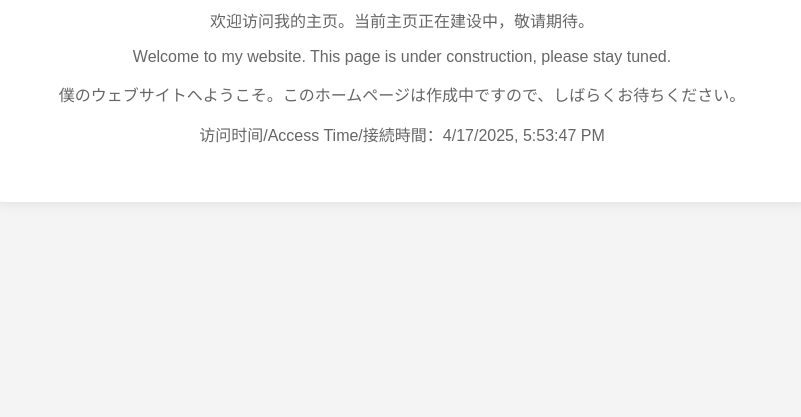
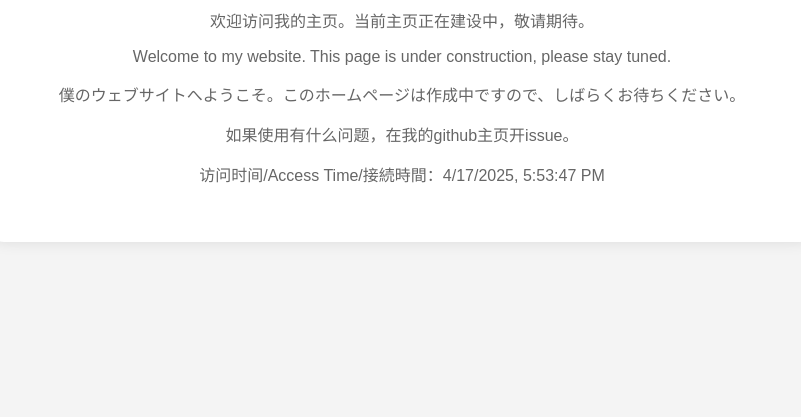
Before and after one commit to YogiriSR/PersonalSite, a plain HTML site: page index.html in a window 1280 px wide. Shown: the part 383-800 px from the top of the page, without its empty margins (238-1039 px from the left). Drawn offline with Linux system fonts and the light colour scheme.

Commit message:
署名
Signed-off-by: Yogiri <yogirisora@foxmail.com>

```diff
--- a/index.html
+++ b/index.html
@@ -33,6 +33,7 @@
     <p>欢迎访问我的主页。当前主页正在建设中，敬请期待。</p>
     <p>Welcome to my website. This page is under construction, please stay tuned.</p>
     <p>僕のウェブサイトへようこそ。このホームページは作成中ですので、しばらくお待ちください。</p>
+    <p>如果使用有什么问题，在我的github主页开issue。</p>
     <p>访问时间/Access Time/接続時間：<span id="time"></span></p>
   </div>
   <script>
```
